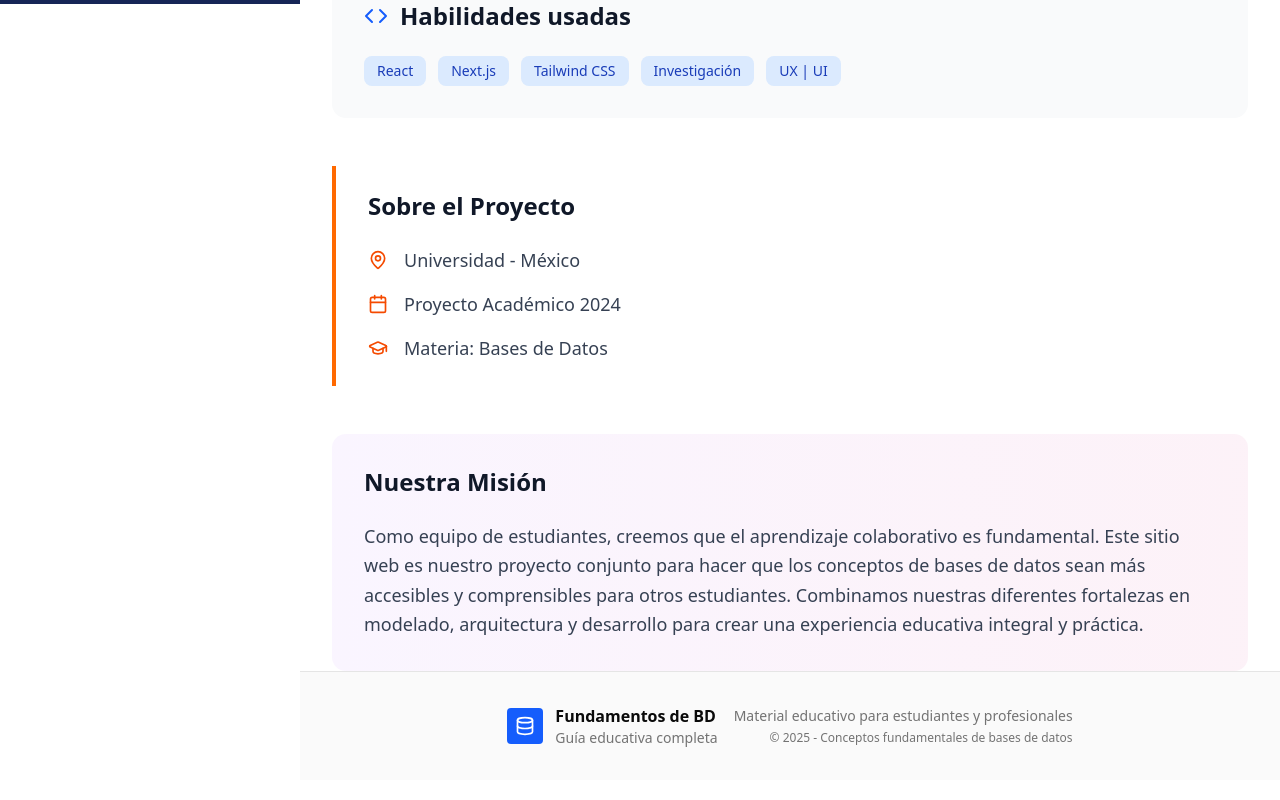
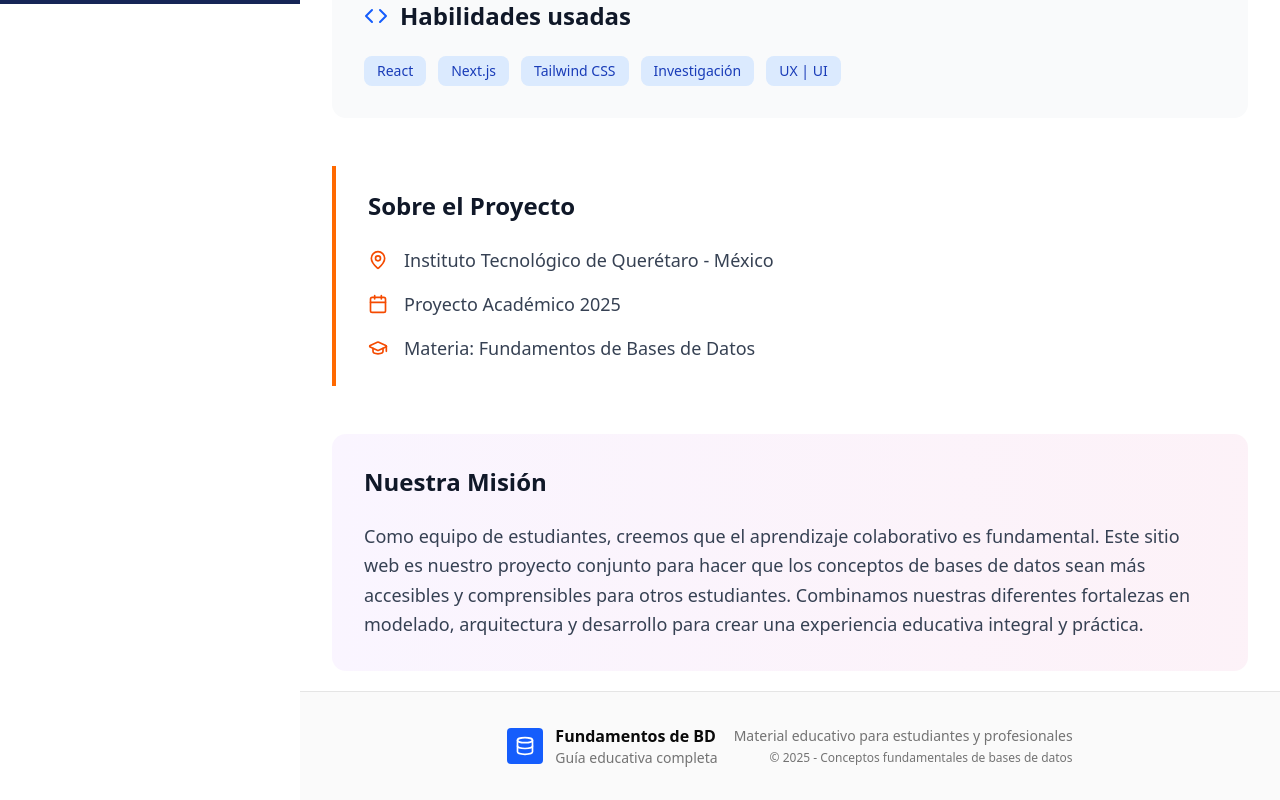
Before and after one commit to mickeycv120/bd-page, a Next.js app: page /about in a window 1280 px wide. Shown: the part 796-1596 px from the top of the page. Built offline with nearby package versions, Linux system fonts and the light colour scheme.

Commit message:
feat: update project information with new academic year and course details

```diff
--- a/src/app/about/page.tsx
+++ b/src/app/about/page.tsx
@@ -135,21 +135,25 @@ export default function AboutPage() {
           <div className="space-y-4">
             <div className="flex items-center gap-4 text-gray-700">
               <MapPin className="w-5 h-5 text-orange-600" />
-              <span className="text-lg">Universidad - México</span>
+              <span className="text-lg">
+                Instituto Tecnológico de Querétaro - México
+              </span>
             </div>
             <div className="flex items-center gap-4 text-gray-700">
               <Calendar className="w-5 h-5 text-orange-600" />
-              <span className="text-lg">Proyecto Académico 2024</span>
+              <span className="text-lg">Proyecto Académico 2025</span>
             </div>
             <div className="flex items-center gap-4 text-gray-700">
               <GraduationCap className="w-5 h-5 text-orange-600" />
-              <span className="text-lg">Materia: Bases de Datos</span>
+              <span className="text-lg">
+                Materia: Fundamentos de Bases de Datos
+              </span>
             </div>
           </div>
         </div>
 
         {/* Mission Section */}
-        <div className="bg-gradient-to-r from-purple-50 to-pink-50 rounded-xl p-8">
+        <div className="bg-gradient-to-r from-purple-50 to-pink-50 rounded-xl p-8 mb-5">
           <h3 className="text-2xl font-bold text-gray-900 mb-6">
             Nuestra Misión
           </h3>
```
